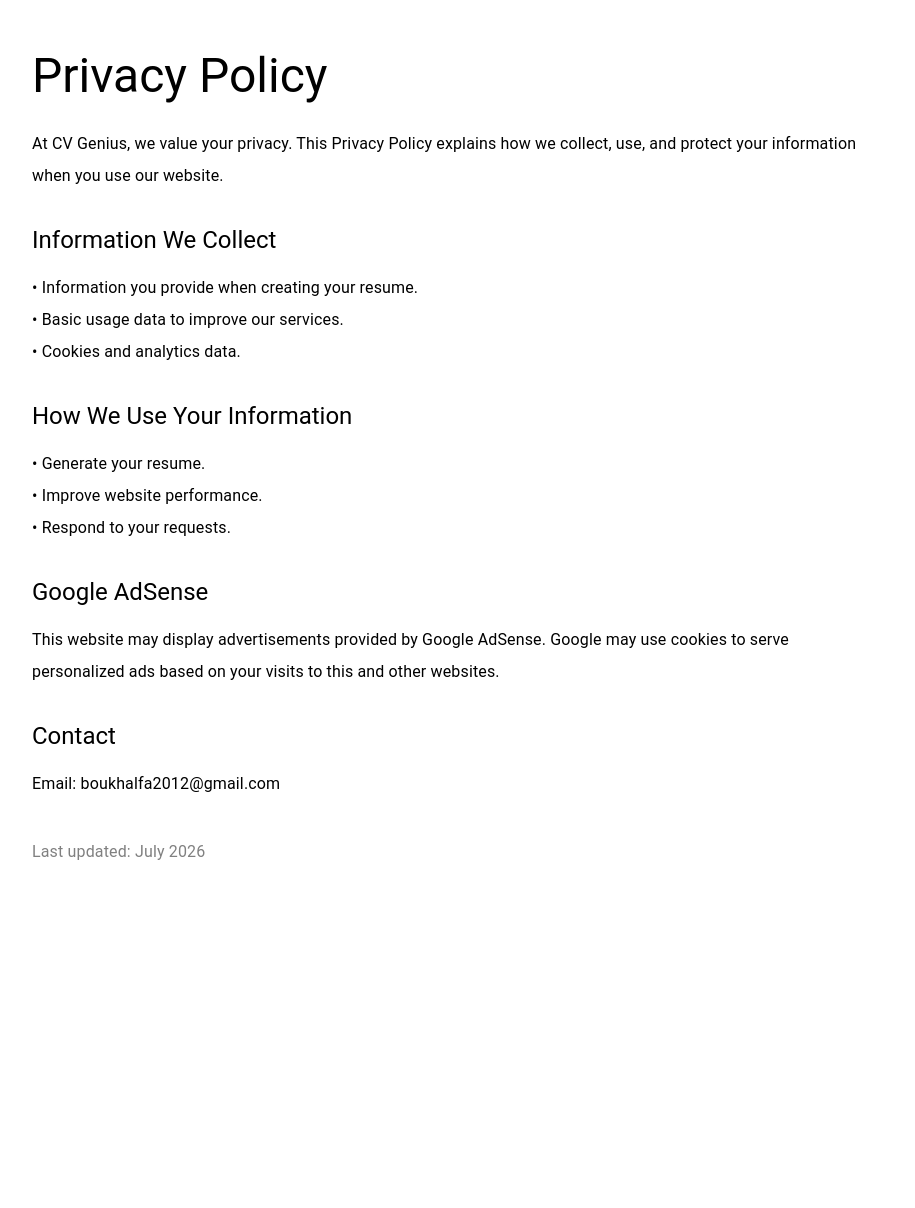
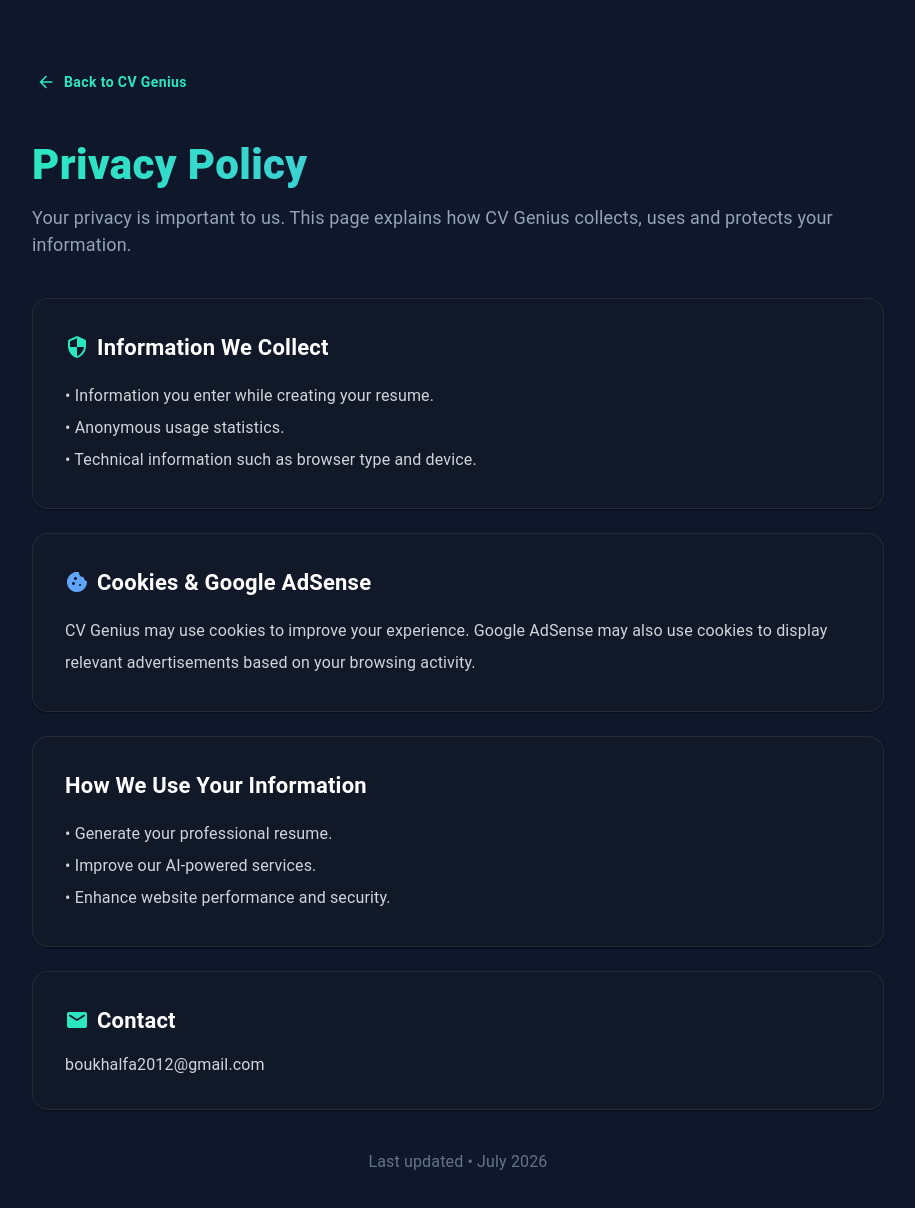
Before and after one commit to meriem-boukhalfa/cv-genius, a React (Vite) app in the folder frontend/: page /privacy-policy in a window 1280 px wide. Shown: the top 1208 px of the page, without its empty margins (182-1097 px from the left). Before the commit the page ends 912 px from the top, so only its background shows below. Built offline with nearby package versions, Linux system fonts and the light colour scheme.

Commit message:
Add Privacy Policy and Terms of Service pages

```diff
--- a/frontend/src/pages/PrivacyPolicy.jsx
+++ b/frontend/src/pages/PrivacyPolicy.jsx
@@ -1,65 +1,197 @@
-import { Box, Typography, Container } from "@mui/material";
+import {
+  Box,
+  Typography,
+  Container,
+  Paper,
+  Button,
+} from "@mui/material";
+
+import ArrowBackRoundedIcon from "@mui/icons-material/ArrowBackRounded";
+import SecurityRoundedIcon from "@mui/icons-material/SecurityRounded";
+import CookieRoundedIcon from "@mui/icons-material/CookieRounded";
+import EmailRoundedIcon from "@mui/icons-material/EmailRounded";
 
 export default function PrivacyPolicy() {
   return (
+    <Box
+      sx={{
+        minHeight: "100vh",
+        bgcolor: "#0F172A",
+        color: "#fff",
+        py: 8,
+      }}
+    >
       <Container maxWidth="md">
-      <Box sx={{ py: 6 }}>
-        <Typography variant="h3" fontWeight={700} gutterBottom>
+
+        <Button
+          href="/"
+          startIcon={<ArrowBackRoundedIcon />}
+          sx={{
+            color: "#2BE6C1",
+            mb: 4,
+            textTransform: "none",
+            fontWeight: 700,
+          }}
+        >
+          Back to CV Genius
+        </Button>
+
+        <Typography
+          sx={{
+            fontSize: 42,
+            fontWeight: 800,
+            mb: 1,
+            background: "linear-gradient(90deg,#2BE6C1,#60A5FA)",
+            WebkitBackgroundClip: "text",
+            WebkitTextFillColor: "transparent",
+          }}
+        >
           Privacy Policy
         </Typography>
 
-        <Typography sx={{ mt: 3, lineHeight: 2 }}>
-          At CV Genius, we value your privacy. This Privacy Policy explains how
-          we collect, use, and protect your information when you use our
-          website.
+        <Typography
+          sx={{
+            color: "#94A3B8",
+            mb: 5,
+            fontSize: 18,
+          }}
+        >
+          Your privacy is important to us. This page explains how CV Genius
+          collects, uses and protects your information.
         </Typography>
 
-        <Typography variant="h5" sx={{ mt: 4, mb: 2 }}>
+        <Paper
+          sx={{
+            p: 4,
+            mb: 3,
+            bgcolor: "#111827",
+            borderRadius: 4,
+            color: "#fff",
+            border: "1px solid rgba(255,255,255,.08)",
+          }}
+        >
+          <Typography
+            sx={{
+              display: "flex",
+              alignItems: "center",
+              gap: 1,
+              fontSize: 22,
+              fontWeight: 700,
+              mb: 2,
+            }}
+          >
+            <SecurityRoundedIcon sx={{ color: "#2BE6C1" }} />
             Information We Collect
           </Typography>
 
-        <Typography sx={{ lineHeight: 2 }}>
-          • Information you provide when creating your resume.
+          <Typography sx={{ color: "#D1D5DB", lineHeight: 2 }}>
+            • Information you enter while creating your resume.
             <br />
-          • Basic usage data to improve our services.
+            • Anonymous usage statistics.
             <br />
-          • Cookies and analytics data.
+            • Technical information such as browser type and device.
+          </Typography>
+        </Paper>
+
+        <Paper
+          sx={{
+            p: 4,
+            mb: 3,
+            bgcolor: "#111827",
+            borderRadius: 4,
+            color: "#fff",
+            border: "1px solid rgba(255,255,255,.08)",
+          }}
+        >
+          <Typography
+            sx={{
+              display: "flex",
+              alignItems: "center",
+              gap: 1,
+              fontSize: 22,
+              fontWeight: 700,
+              mb: 2,
+            }}
+          >
+            <CookieRoundedIcon sx={{ color: "#60A5FA" }} />
+            Cookies & Google AdSense
           </Typography>
 
-        <Typography variant="h5" sx={{ mt: 4, mb: 2 }}>
+          <Typography sx={{ color: "#D1D5DB", lineHeight: 2 }}>
+            CV Genius may use cookies to improve your experience.
+            Google AdSense may also use cookies to display relevant
+            advertisements based on your browsing activity.
+          </Typography>
+        </Paper>
+
+        <Paper
+          sx={{
+            p: 4,
+            mb: 3,
+            bgcolor: "#111827",
+            borderRadius: 4,
+            color: "#fff",
+            border: "1px solid rgba(255,255,255,.08)",
+          }}
+        >
+          <Typography
+            sx={{
+              fontSize: 22,
+              fontWeight: 700,
+              mb: 2,
+            }}
+          >
             How We Use Your Information
           </Typography>
 
-        <Typography sx={{ lineHeight: 2 }}>
-          • Generate your resume.
+          <Typography sx={{ color: "#D1D5DB", lineHeight: 2 }}>
+            • Generate your professional resume.
             <br />
-          • Improve website performance.
+            • Improve our AI-powered services.
             <br />
-          • Respond to your requests.
+            • Enhance website performance and security.
           </Typography>
+        </Paper>
 
-        <Typography variant="h5" sx={{ mt: 4, mb: 2 }}>
-          Google AdSense
-        </Typography>
-
-        <Typography sx={{ lineHeight: 2 }}>
-          This website may display advertisements provided by Google AdSense.
-          Google may use cookies to serve personalized ads based on your visits
-          to this and other websites.
-        </Typography>
-
-        <Typography variant="h5" sx={{ mt: 4, mb: 2 }}>
+        <Paper
+          sx={{
+            p: 4,
+            bgcolor: "#111827",
+            borderRadius: 4,
+            color: "#fff",
+            border: "1px solid rgba(255,255,255,.08)",
+          }}
+        >
+          <Typography
+            sx={{
+              display: "flex",
+              alignItems: "center",
+              gap: 1,
+              fontSize: 22,
+              fontWeight: 700,
+              mb: 2,
+            }}
+          >
+            <EmailRoundedIcon sx={{ color: "#2BE6C1" }} />
             Contact
           </Typography>
 
-        <Typography sx={{ lineHeight: 2 }}>
-          Email: boukhalfa2012@gmail.com
+          <Typography sx={{ color: "#D1D5DB" }}>
+            boukhalfa2012@gmail.com
+          </Typography>
+        </Paper>
+
+        <Typography
+          sx={{
+            mt: 5,
+            textAlign: "center",
+            color: "#64748B",
+          }}
+        >
+          Last updated • July 2026
         </Typography>
 
-        <Typography sx={{ mt: 5, color: "gray" }}>
-          Last updated: July 2026
-        </Typography>
+      </Container>
     </Box>
-    </Container>
   );
 }
--- a/frontend/src/pages/TermsOfService.jsx
+++ b/frontend/src/pages/TermsOfService.jsx
@@ -1,60 +1,203 @@
-import { Box, Typography, Container } from "@mui/material";
+import {
+  Box,
+  Typography,
+  Container,
+  Paper,
+  Button,
+} from "@mui/material";
+
+import ArrowBackRoundedIcon from "@mui/icons-material/ArrowBackRounded";
+import GavelRoundedIcon from "@mui/icons-material/GavelRounded";
+import EmailRoundedIcon from "@mui/icons-material/EmailRounded";
 
 export default function TermsOfService() {
   return (
+    <Box
+      sx={{
+        minHeight: "100vh",
+        bgcolor: "#0F172A",
+        color: "#fff",
+        py: 8,
+      }}
+    >
       <Container maxWidth="md">
-      <Box sx={{ py: 6 }}>
-        <Typography variant="h3" fontWeight={700} gutterBottom>
+
+        <Button
+          href="/"
+          startIcon={<ArrowBackRoundedIcon />}
+          sx={{
+            color: "#2BE6C1",
+            mb: 4,
+            textTransform: "none",
+            fontWeight: 700,
+          }}
+        >
+          Back to CV Genius
+        </Button>
+
+        <Typography
+          sx={{
+            fontSize: 42,
+            fontWeight: 800,
+            mb: 1,
+            background:
+              "linear-gradient(90deg,#2BE6C1,#60A5FA)",
+            WebkitBackgroundClip: "text",
+            WebkitTextFillColor: "transparent",
+          }}
+        >
           Terms of Service
         </Typography>
 
-        <Typography sx={{ mt: 3, lineHeight: 2 }}>
-          Welcome to CV Genius. By accessing or using this website, you agree to
-          comply with these Terms of Service.
+        <Typography
+          sx={{
+            color: "#94A3B8",
+            mb: 5,
+            fontSize: 18,
+          }}
+        >
+          Please read these terms carefully before using CV Genius.
         </Typography>
 
-        <Typography variant="h5" sx={{ mt: 4, mb: 2 }}>
+        <Paper
+          sx={{
+            p: 4,
+            mb: 3,
+            bgcolor: "#111827",
+            borderRadius: 4,
+            color: "#fff",
+            border: "1px solid rgba(255,255,255,.08)",
+          }}
+        >
+          <Typography
+            sx={{
+              display: "flex",
+              alignItems: "center",
+              gap: 1,
+              fontSize: 22,
+              fontWeight: 700,
+              mb: 2,
+            }}
+          >
+            <GavelRoundedIcon sx={{ color: "#2BE6C1" }} />
             Use of the Website
           </Typography>
 
-        <Typography sx={{ lineHeight: 2 }}>
-          • You may use this website to create professional resumes.
+          <Typography sx={{ color: "#D1D5DB", lineHeight: 2 }}>
+            • Create professional ATS-friendly resumes.
             <br />
-          • You agree not to misuse or disrupt the service.
+            • Do not misuse or attempt to disrupt the service.
             <br />
-          • You are responsible for the information you submit.
+            • You remain responsible for all information you submit.
           </Typography>
+        </Paper>
 
-        <Typography variant="h5" sx={{ mt: 4, mb: 2 }}>
+        <Paper
+          sx={{
+            p: 4,
+            mb: 3,
+            bgcolor: "#111827",
+            borderRadius: 4,
+            color: "#fff",
+            border: "1px solid rgba(255,255,255,.08)",
+          }}
+        >
+          <Typography
+            sx={{
+              fontSize: 22,
+              fontWeight: 700,
+              mb: 2,
+            }}
+          >
             Intellectual Property
           </Typography>
 
-        <Typography sx={{ lineHeight: 2 }}>
-          All website content, design, and source code remain the property of
-          CV Genius unless otherwise stated.
+          <Typography
+            sx={{
+              color: "#D1D5DB",
+              lineHeight: 2,
+            }}
+          >
+            All content, branding, interface, source code and design of
+            CV Genius are protected by intellectual property laws.
           </Typography>
+        </Paper>
 
-        <Typography variant="h5" sx={{ mt: 4, mb: 2 }}>
+        <Paper
+          sx={{
+            p: 4,
+            mb: 3,
+            bgcolor: "#111827",
+            borderRadius: 4,
+            color: "#fff",
+            border: "1px solid rgba(255,255,255,.08)",
+          }}
+        >
+          <Typography
+            sx={{
+              fontSize: 22,
+              fontWeight: 700,
+              mb: 2,
+            }}
+          >
             Disclaimer
           </Typography>
 
-        <Typography sx={{ lineHeight: 2 }}>
-          CV Genius is provided "as is" without warranties of any kind. We do
-          not guarantee employment or interview opportunities.
+          <Typography
+            sx={{
+              color: "#D1D5DB",
+              lineHeight: 2,
+            }}
+          >
+            CV Genius is provided "as is". While we help you create
+            professional resumes, we cannot guarantee interviews or
+            employment opportunities.
           </Typography>
+        </Paper>
 
-        <Typography variant="h5" sx={{ mt: 4, mb: 2 }}>
+        <Paper
+          sx={{
+            p: 4,
+            bgcolor: "#111827",
+            borderRadius: 4,
+            color: "#fff",
+            border: "1px solid rgba(255,255,255,.08)",
+          }}
+        >
+          <Typography
+            sx={{
+              display: "flex",
+              alignItems: "center",
+              gap: 1,
+              fontSize: 22,
+              fontWeight: 700,
+              mb: 2,
+            }}
+          >
+            <EmailRoundedIcon sx={{ color: "#60A5FA" }} />
             Contact
           </Typography>
 
-        <Typography sx={{ lineHeight: 2 }}>
-          Email: boukhalfa2012@gmail.com
+          <Typography
+            sx={{
+              color: "#D1D5DB",
+            }}
+          >
+            boukhalfa2012@gmail.com
+          </Typography>
+        </Paper>
+
+        <Typography
+          sx={{
+            mt: 5,
+            textAlign: "center",
+            color: "#64748B",
+          }}
+        >
+          Last updated • July 2026
         </Typography>
 
-        <Typography sx={{ mt: 5, color: "gray" }}>
-          Last updated: July 2026
-        </Typography>
+      </Container>
     </Box>
-    </Container>
   );
 }
--- a/package.json
+++ b/package.json
@@ -1,5 +1,6 @@
 {
   "dependencies": {
+    "@mui/icons-material": "^9.2.0",
     "react-router-dom": "^7.18.1"
   }
 }
```
Also changed, not shown: 1 other file (tests, documents, lock files or other folders). Lines whose indentation alone changed are shown as unchanged.
